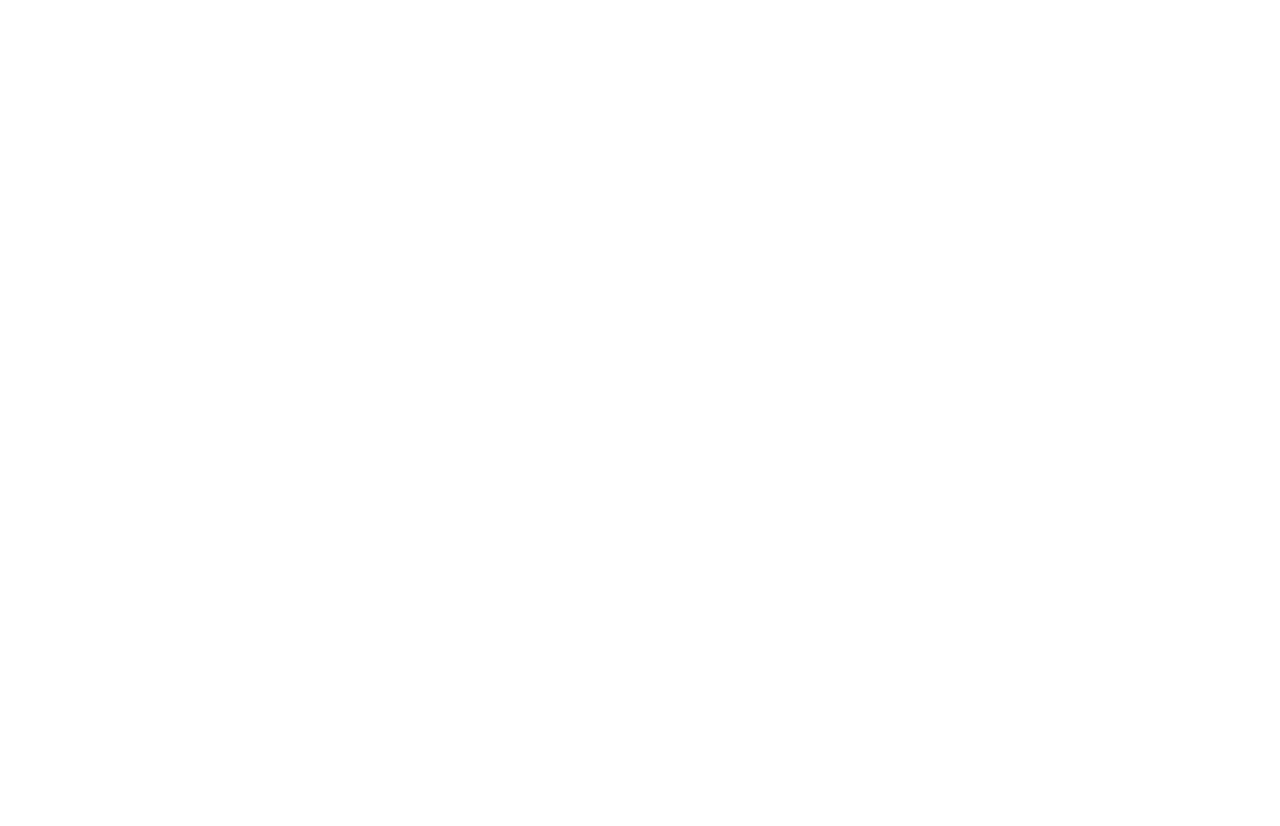
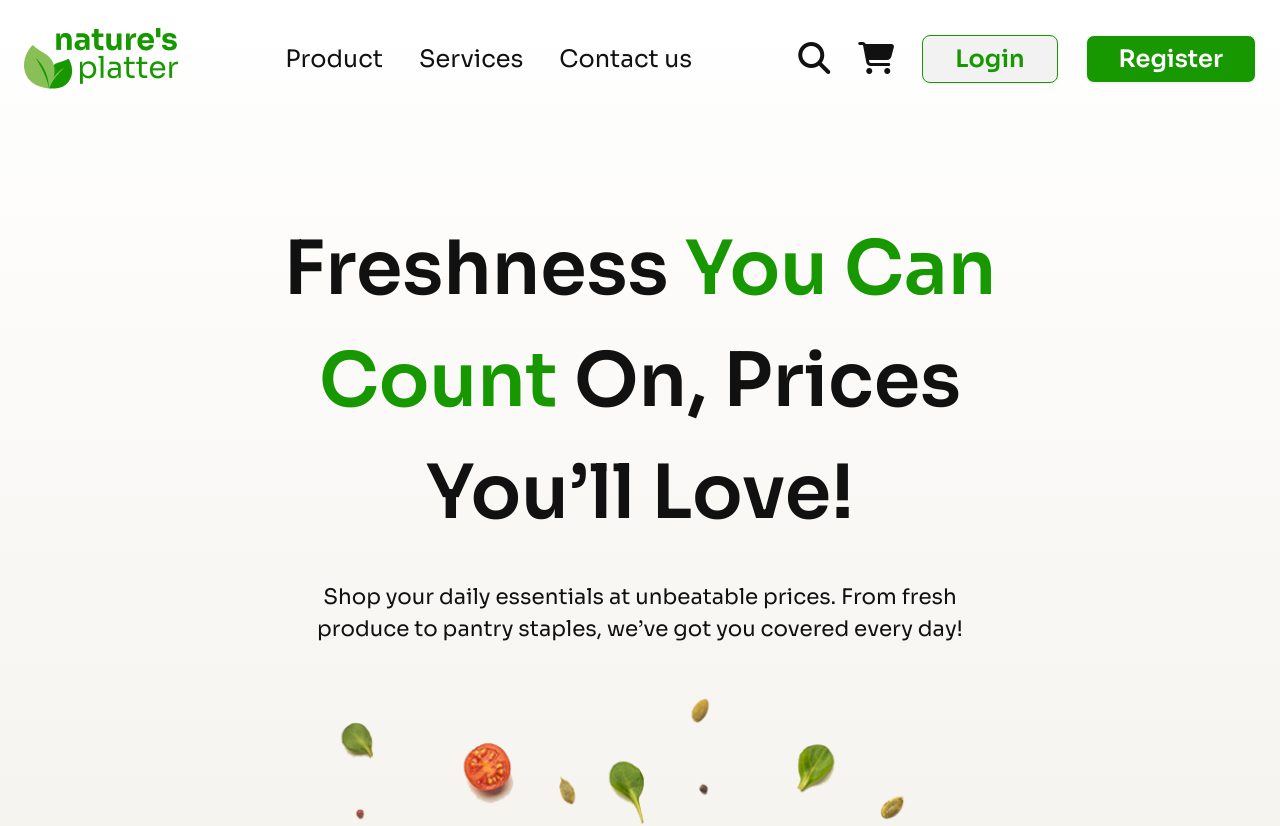
Before and after one commit to HabiburRahmanZihad/natures-platter-web, a plain HTML site: page index.html in a window 1280 px wide. Shown: the top 826 px of the page. Before the commit the page ends 800 px from the top, so only its background shows below. Drawn offline with nearby package versions, Linux system fonts and the light colour scheme.

Commit message:
Header Section Done

```diff
--- a/index.html
+++ b/index.html
@@ -30,9 +30,55 @@
 
 <body class="sora">
     <!-- Header section -->
-    <header>
+    <header class="bg-[linear-gradient(180deg,rgb(255,255,255),rgb(239,235,227)100%)]">
+
+        <!-- Nav bar --><!-- Nav bar --><!-- Nav bar -->
+        <div class="max-w-[1320px] mx-auto py-7 px-4 md:px-6 border border-[#179800] lg:border-none">
+            <!-- Nav bar -->
+            <nav class="flex items-center justify-between ">
+                <!-- logo -->
+                <div>
+                    <img src="images/logo-header.png" alt="">
+                </div>
+                <!-- List item -->
+                <div class="hidden lg:flex">
+                    <ul class="flex space-x-9 text-[#111111] text-[1.5rem]">
+                        <li>Product</li>
+                        <li>Services</li>
+                        <li>Contact us</li>
+                    </ul>
+                </div>
+                <!-- Icon button -->
+                <div class="space-x-7 hidden lg:flex">
+                    <p class="text-[2rem] text-[#111111]"><i class="fa-solid fa-magnifying-glass"></i></p>
+                    <p class="text-[2rem] text-[#111111]"><i class="fa-solid fa-cart-shopping"></i></p>
+                    <button class="btn px-8 h-10 border-[#179800] text-[1.5rem] text-[#179800] ">Login</button>
+                    <button class="btn px-8 h-10 text-white text-[1.5rem] bg-[#179800]">Register</button>
+                </div>
+                <div class="lg:hidden">
+                    <p class="text-[2rem] text-[#179800]"><i class="fa-solid fa-bars"></i></p>
+                </div>
+            </nav>
+        </div>
+
+        <!-- Banner Content --><!-- Banner Content --><!-- Banner Content -->
+        <div class="max-w-[1031px] mx-auto mt-14 lg:mt-24 px-4 md:px-6 space-y-10">
+            <!-- title -->
+            <div class="text-center space-y-8 max-w-[750px] mx-auto px-4">
+                <h1 class="text-[3.5rem]  lg:text-[4.67rem] text-[#111111] font-semibold">Freshness <span
+                        class="text-[#179800]">You Can
+                        Count</span> On, Prices You’ll Love!</h1>
+                <p class="text-[#111111] text-[1.34rem]">Shop your daily essentials at unbeatable prices. From fresh
+                    produce to pantry staples, we’ve got you covered every day!</p>
+            </div>
+
+            <div>
+                <img class="max-h-[838px]" src="images/hero-vegetables.png" alt="">
+            </div>
+        </div>
 
     </header>
+
     <!-- Main section -->
     <main></main>
     <!-- Footer section -->
```
